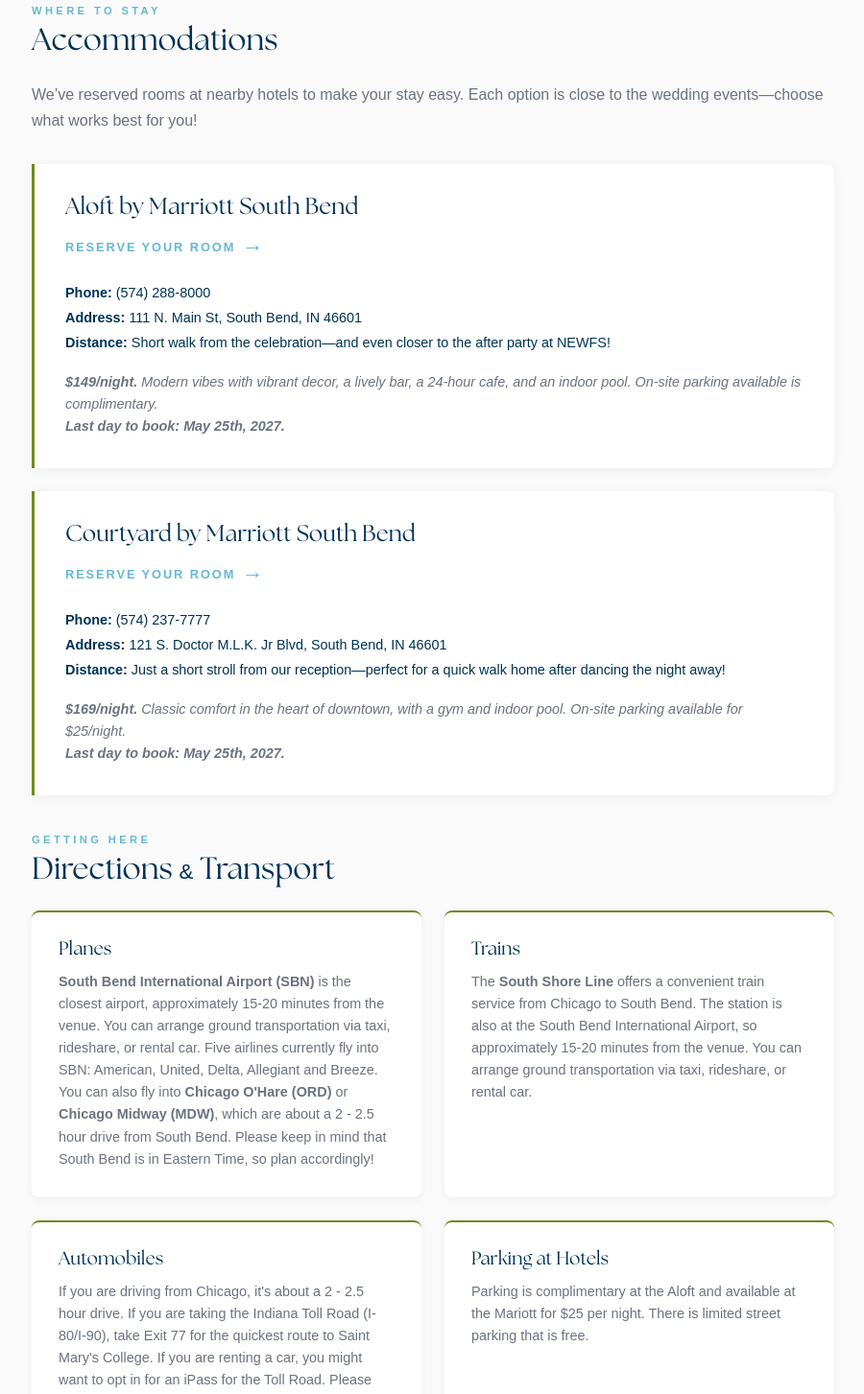
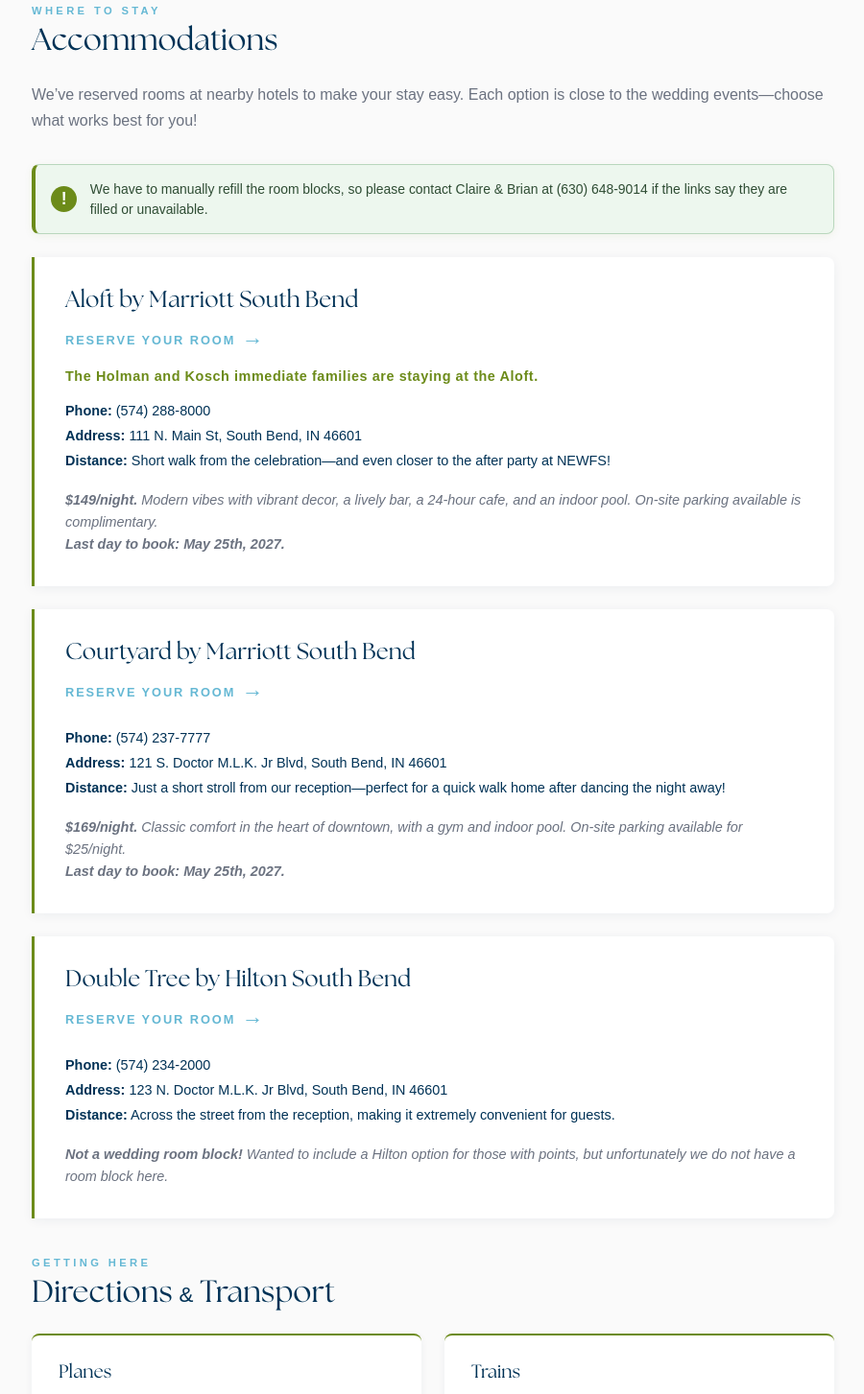
Before and after one commit to claireholmann/ourwedding, a React (Vite) app: page /hotel-travel in a window 1280 px wide. Shown: the part 390-1843 px from the top of the page at 96% size, without its empty margins (189-1089 px from the left). Built offline with nearby package versions, Linux system fonts and the light colour scheme; a web font is replaced by a local one.

Commit message:
updated hotel messaging

```diff
--- a/src/pages/HotelTravel.css
+++ b/src/pages/HotelTravel.css
@@ -88,6 +88,42 @@
   margin: 0 0 2rem 0;
 }
 
+.hotel-room-block-banner {
+  display: flex;
+  align-items: center;
+  gap: 0.85rem;
+  background: #edf7ee;
+  border: 1px solid #b9d7bd;
+  border-left: 4px solid #6c8b19;
+  border-radius: 8px;
+  padding: 0.9rem 1rem;
+  margin: 0 0 1.5rem 0;
+  box-shadow: 0 2px 8px rgba(108, 139, 25, 0.08);
+}
+
+.hotel-room-block-banner-icon {
+  display: inline-flex;
+  align-items: center;
+  justify-content: center;
+  width: 1.7rem;
+  height: 1.7rem;
+  border-radius: 999px;
+  background: #6c8b19;
+  color: #fff;
+  font-family: 'Montserrat', sans-serif;
+  font-size: 1.1rem;
+  font-weight: 700;
+  flex-shrink: 0;
+}
+
+.hotel-room-block-banner p {
+  margin: 0;
+  font-family: 'Montserrat', sans-serif;
+  font-size: 0.87rem;
+  line-height: 1.5;
+  color: #2f4d34;
+}
+
 .hotel-list {
   display: grid;
   gap: 1.5rem;
@@ -140,6 +176,15 @@
   margin-bottom: 5px;
   transition: transform 0.3s ease;
   display: inline-block;
+}
+
+.hotel-family-note {
+  font-family: 'Montserrat', sans-serif;
+  font-size: .9rem;
+  font-weight: 600;
+  letter-spacing: 0.04em;
+  color: #6c8b19;
+  margin: -0.35rem 0 1rem 0;
 }
 
 .hotel-info {
--- a/src/pages/HotelTravel.jsx
+++ b/src/pages/HotelTravel.jsx
@@ -23,6 +23,13 @@
             option is close to the wedding events—choose what works best for
             you!
           </p>
+          <div className="hotel-room-block-banner" role="alert">
+            <span className="hotel-room-block-banner-icon">!</span>
+            <p>
+              We have to manually refill the room blocks, so please contact
+              Claire & Brian at (630) 648-9014 if the links say they are filled or unavailable.
+            </p>
+          </div>
           <div className="hotel-list">
             <div className="hotel-card">
               <h3 className="hotel-name">Aloft by Marriott South Bend</h3>
@@ -39,6 +46,9 @@
               >
                 Reserve Your Room
               </a>
+              <p className="hotel-family-note">
+                The Holman and Kosch immediate families are staying at the Aloft.
+              </p>
               <p className="hotel-info">
                 <strong>Phone:</strong> (574) 288-8000
                 <br />
@@ -82,6 +92,34 @@
                 <strong>$169/night.</strong> Classic comfort in the heart of
                 downtown, with a gym and indoor pool. On-site parking available
                 for $25/night. <br /> <strong>Last day to book: May 25th, 2027.</strong>
+              </p>
+            </div>
+            <div className="hotel-card">
+              <h3 className="hotel-name">Double Tree by Hilton South Bend</h3>
+              <a
+                href="https://www.hilton.com/en/hotels/sbnsbdt-doubletree-south-bend/"
+                target="_blank"
+                rel="noopener noreferrer"
+                className="hotel-book-link"
+                onClick={() => trackEvent("hotel_click", {
+                  hotel_name: "Double Tree by Hilton South Bend",
+                  link_url: "https://www.hilton.com/en/hotels/sbnsbdt-doubletree-south-bend/",
+                  link_type: "room_block",
+                })}
+              >
+                Reserve Your Room
+              </a>
+              <p className="hotel-info">
+                <strong>Phone:</strong> (574) 234-2000
+                <br />
+                <strong>Address:</strong> 123 N. Doctor M.L.K. Jr Blvd, South
+                Bend, IN 46601
+                <br />
+                <strong>Distance:</strong> Across the street from the reception, making it extremely convenient for guests.
+              </p>
+              <p className="hotel-description">
+                <strong>Not a wedding room block!</strong> Wanted to include a Hilton option for those with points,
+                but unfortunately we do not have a room block here.<br />
               </p>
             </div>
           </div>
```
